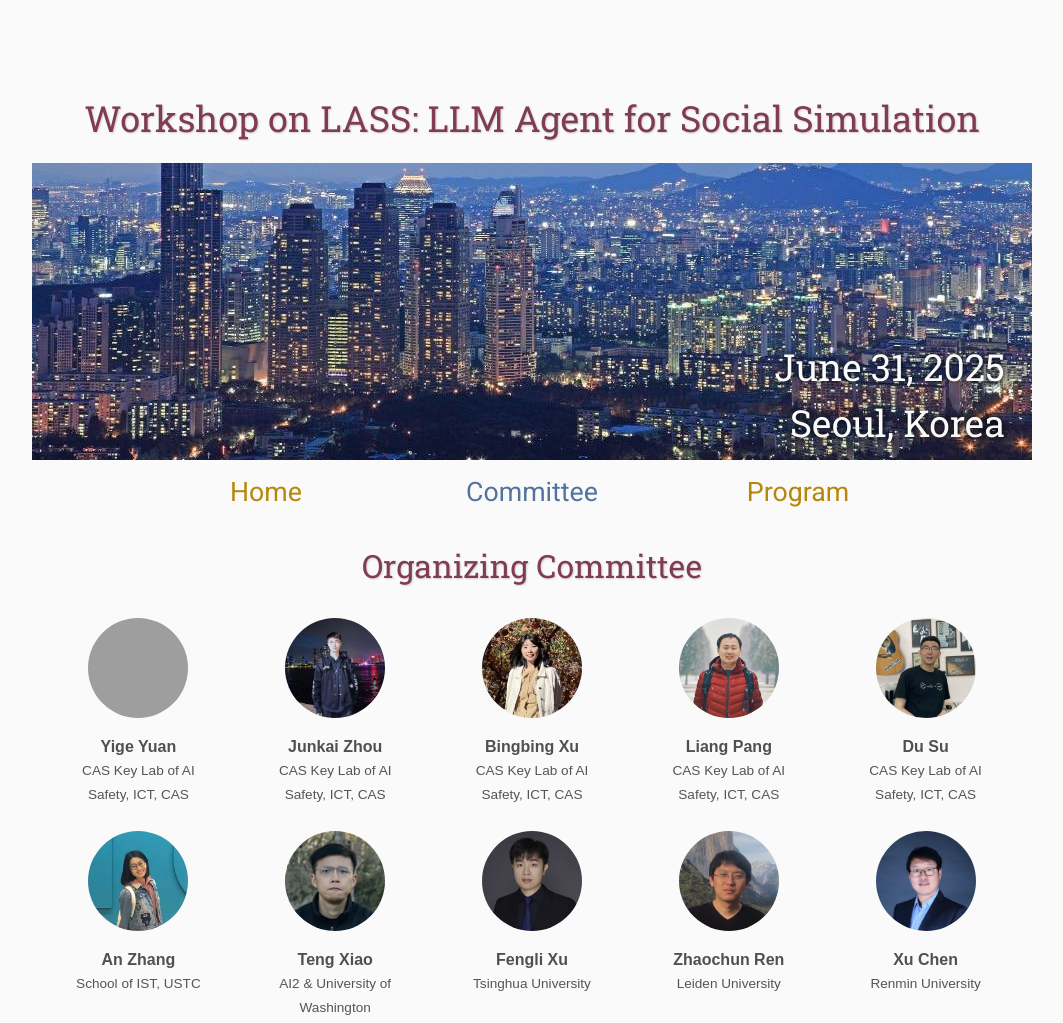
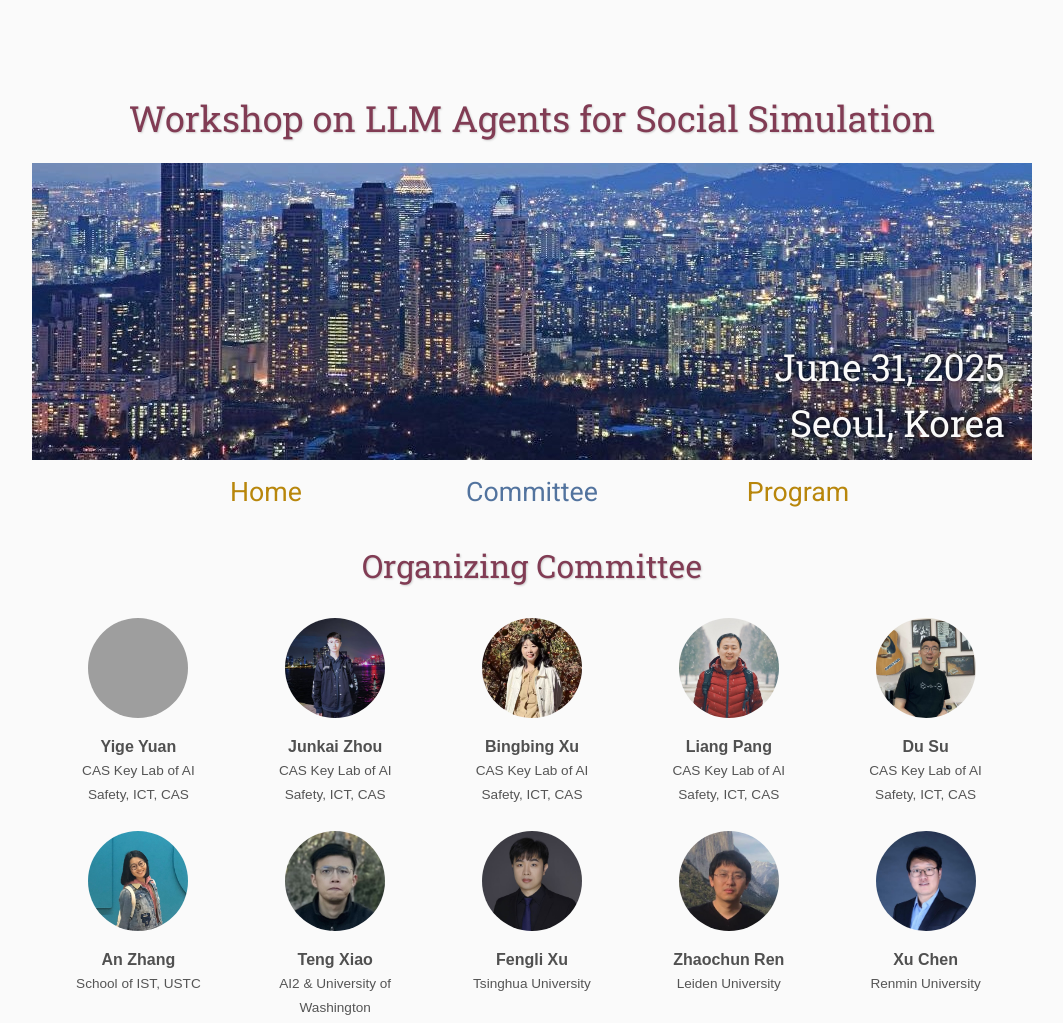
Before and after one commit to lass-workshop/lass-workshop.github.io, a plain HTML site: page registration/index.html in a window 1280 px wide. Shown: the top 1023 px of the page, without its empty margins (108-1171 px from the left). Drawn offline with nearby package versions, Linux system fonts and the light colour scheme; some packages are replaced by stand-ins of ours; files that its build step writes are made by us from their sources; grey boxes are pictures that could not be loaded.

Commit message:
Update index.html

```diff
--- a/registration/index.html
+++ b/registration/index.html
@@ -67,7 +67,7 @@
     <div class="banner">
         <img src="assets/new.jpg" alt="Conference Template Banner">
         <div class="top-left">
-            <h1>Workshop on LASS: LLM Agent for Social Simulation</h1>
+            <h1>Workshop on LLM Agents for Social Simulation</h1>
         </div>
         <div class="bottom-right">
             June 31, 2025 <br> Seoul, Korea
```
